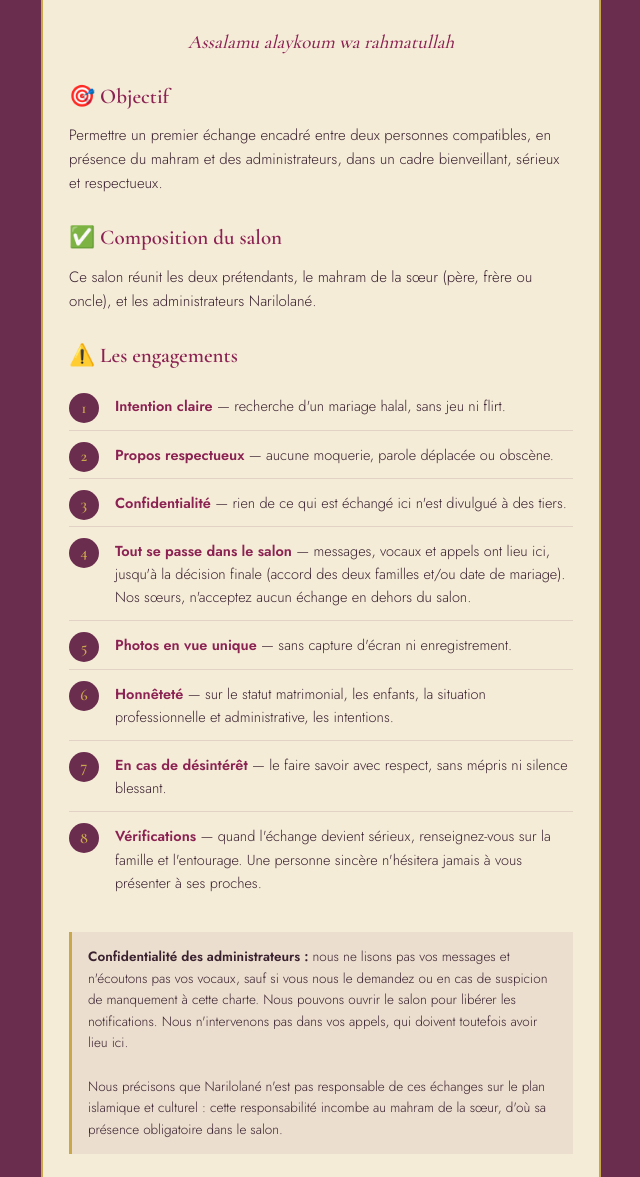
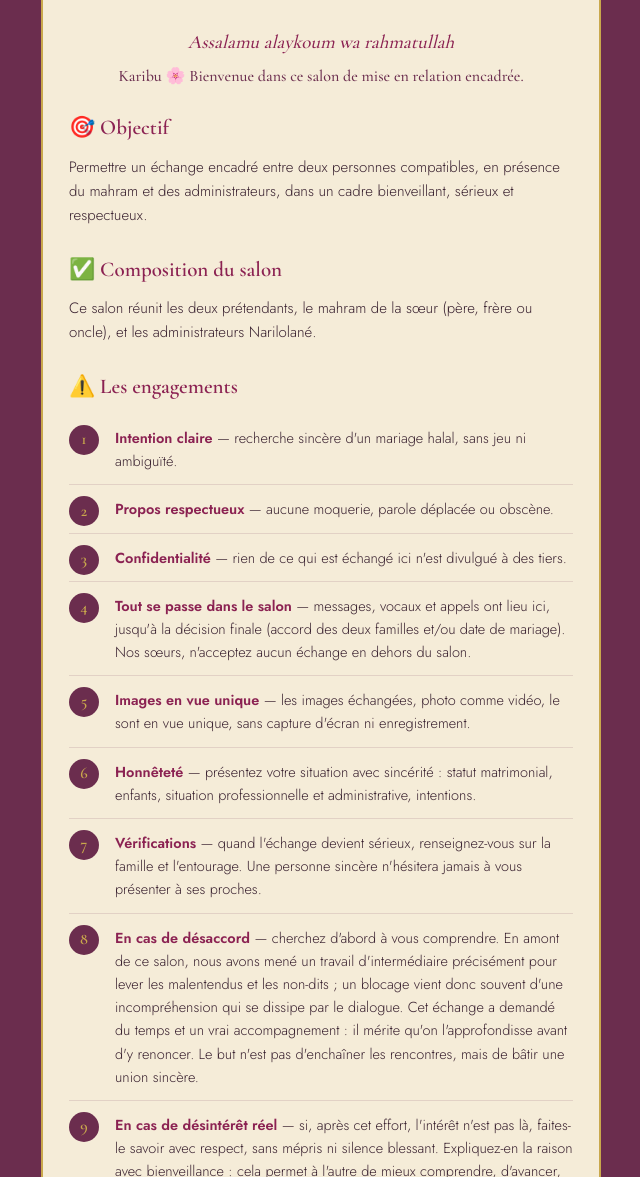
Before and after one commit to narilolane/Charte, a plain HTML site: page index.html in a window 1280 px wide. Shown: the part 275-1452 px from the top of the page, without its empty margins (319-959 px from the left). Drawn offline with nearby package versions, Linux system fonts and the light colour scheme.

Commit message:
Add files via upload

```diff
--- a/index.html
+++ b/index.html
@@ -211,11 +211,11 @@
     </header>
 
     <div class="corps">
-      <p class="salam">Assalamu alaykoum wa rahmatullah</p>
+      <p class="salam">Assalamu alaykoum wa rahmatullah<br><span style="font-size:16px;font-style:normal;color:var(--prune);display:block;margin-top:6px">Karibu 🌸 Bienvenue dans ce salon de mise en relation encadrée.</span></p>
 
       <div class="bloc">
         <h2>🎯 Objectif</h2>
-        <p>Permettre un premier échange encadré entre deux personnes compatibles, en présence du mahram et des administrateurs, dans un cadre bienveillant, sérieux et respectueux.</p>
+        <p>Permettre un échange encadré entre deux personnes compatibles, en présence du mahram et des administrateurs, dans un cadre bienveillant, sérieux et respectueux.</p>
       </div>
 
       <div class="bloc">
@@ -226,21 +226,22 @@
       <div class="bloc">
         <h2>⚠️ Les engagements</h2>
         <ol class="regles">
-          <li><b>Intention claire</b> — recherche d'un mariage halal, sans jeu ni flirt.</li>
+          <li><b>Intention claire</b> — recherche sincère d'un mariage halal, sans jeu ni ambiguïté.</li>
           <li><b>Propos respectueux</b> — aucune moquerie, parole déplacée ou obscène.</li>
           <li><b>Confidentialité</b> — rien de ce qui est échangé ici n'est divulgué à des tiers.</li>
           <li><b>Tout se passe dans le salon</b> — messages, vocaux et appels ont lieu ici, jusqu'à la décision finale (accord des deux familles et/ou date de mariage). Nos sœurs, n'acceptez aucun échange en dehors du salon.</li>
-          <li><b>Photos en vue unique</b> — sans capture d'écran ni enregistrement.</li>
-          <li><b>Honnêteté</b> — sur le statut matrimonial, les enfants, la situation professionnelle et administrative, les intentions.</li>
-          <li><b>En cas de désintérêt</b> — le faire savoir avec respect, sans mépris ni silence blessant.</li>
+          <li><b>Images en vue unique</b> — les images échangées, photo comme vidéo, le sont en vue unique, sans capture d'écran ni enregistrement.</li>
+          <li><b>Honnêteté</b> — présentez votre situation avec sincérité : statut matrimonial, enfants, situation professionnelle et administrative, intentions.</li>
           <li><b>Vérifications</b> — quand l'échange devient sérieux, renseignez-vous sur la famille et l'entourage. Une personne sincère n'hésitera jamais à vous présenter à ses proches.</li>
+          <li><b>En cas de désaccord</b> — cherchez d'abord à vous comprendre. En amont de ce salon, nous avons mené un travail d'intermédiaire précisément pour lever les malentendus et les non-dits ; un blocage vient donc souvent d'une incompréhension qui se dissipe par le dialogue. Cet échange a demandé du temps et un vrai accompagnement : il mérite qu'on l'approfondisse avant d'y renoncer. Le but n'est pas d'enchaîner les rencontres, mais de bâtir une union sincère.</li>
+          <li><b>En cas de désintérêt réel</b> — si, après cet effort, l'intérêt n'est pas là, faites-le savoir avec respect, sans mépris ni silence blessant. Expliquez-en la raison avec bienveillance : cela permet à l'autre de mieux comprendre, d'avancer, et de se corriger si nécessaire, sans jugement.</li>
         </ol>
       </div>
 
       <div class="note">
-        <b>Confidentialité des administrateurs :</b> nous ne lisons pas vos messages et n'écoutons pas vos vocaux, sauf si vous nous le demandez ou en cas de suspicion de manquement à cette charte. Nous pouvons ouvrir le salon pour libérer les notifications. Nous n'intervenons pas dans vos appels, qui doivent toutefois avoir lieu ici.
+        <b>Confidentialité des administrateurs :</b> nous ne lisons pas vos messages et n'écoutons pas vos vocaux, sauf si vous nous le demandez ou en cas de suspicion de manquement à cette charte. Il peut nous arriver d'ouvrir brièvement le salon pour des raisons techniques. Nous n'intervenons pas dans vos appels, qui doivent toutefois avoir lieu ici.
         <br><br>
-        Nous précisons que Narilolané n'est pas responsable de ces échanges sur le plan islamique et culturel : cette responsabilité incombe au mahram de la sœur, d'où sa présence obligatoire dans le salon.
+        Nous veillons à ce que le cadre islamique et culturel de cet échange soit respecté, mais le mahram en demeure le premier garant, d'où sa présence obligatoire. Narilolané agit comme intermédiaire et facilitateur, aux côtés du mahram.
       </div>
 
       <div class="bloc">
```
